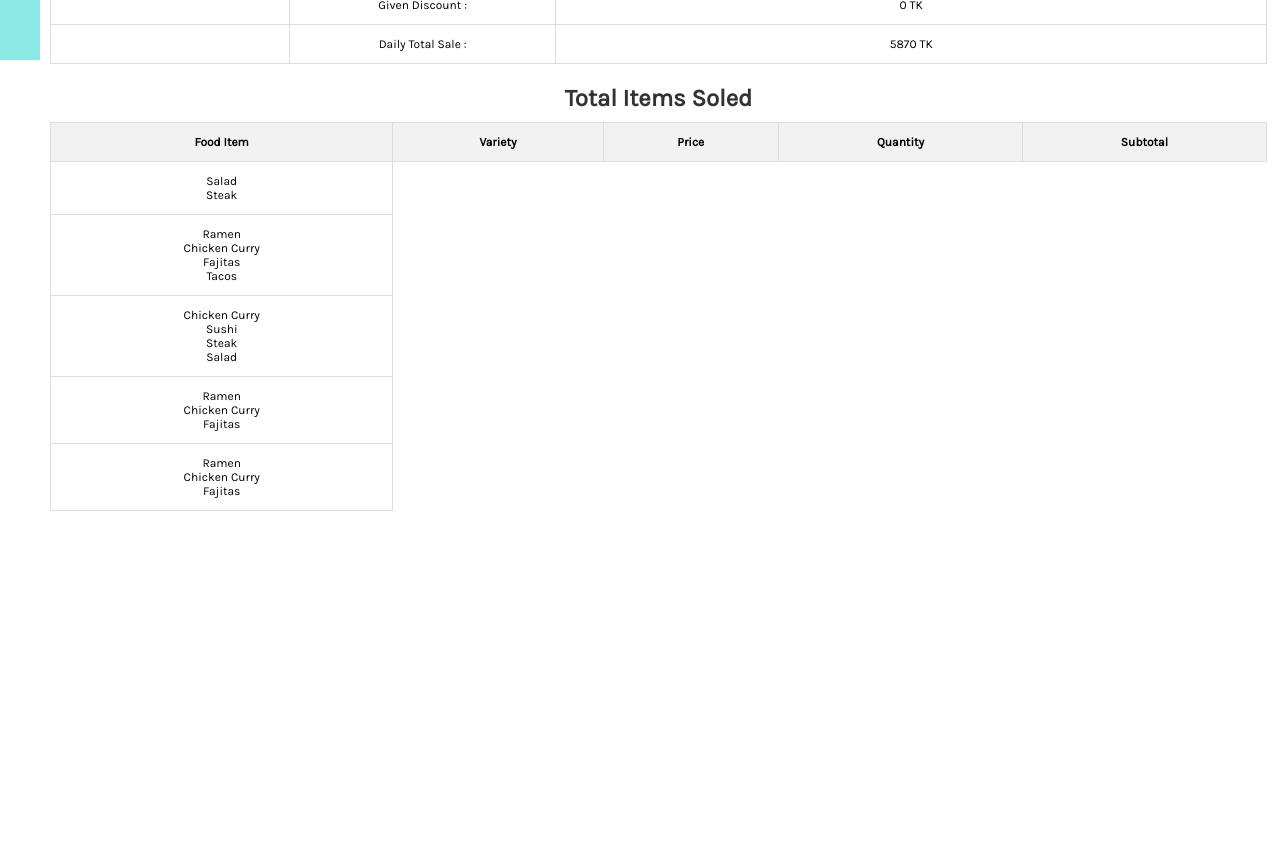
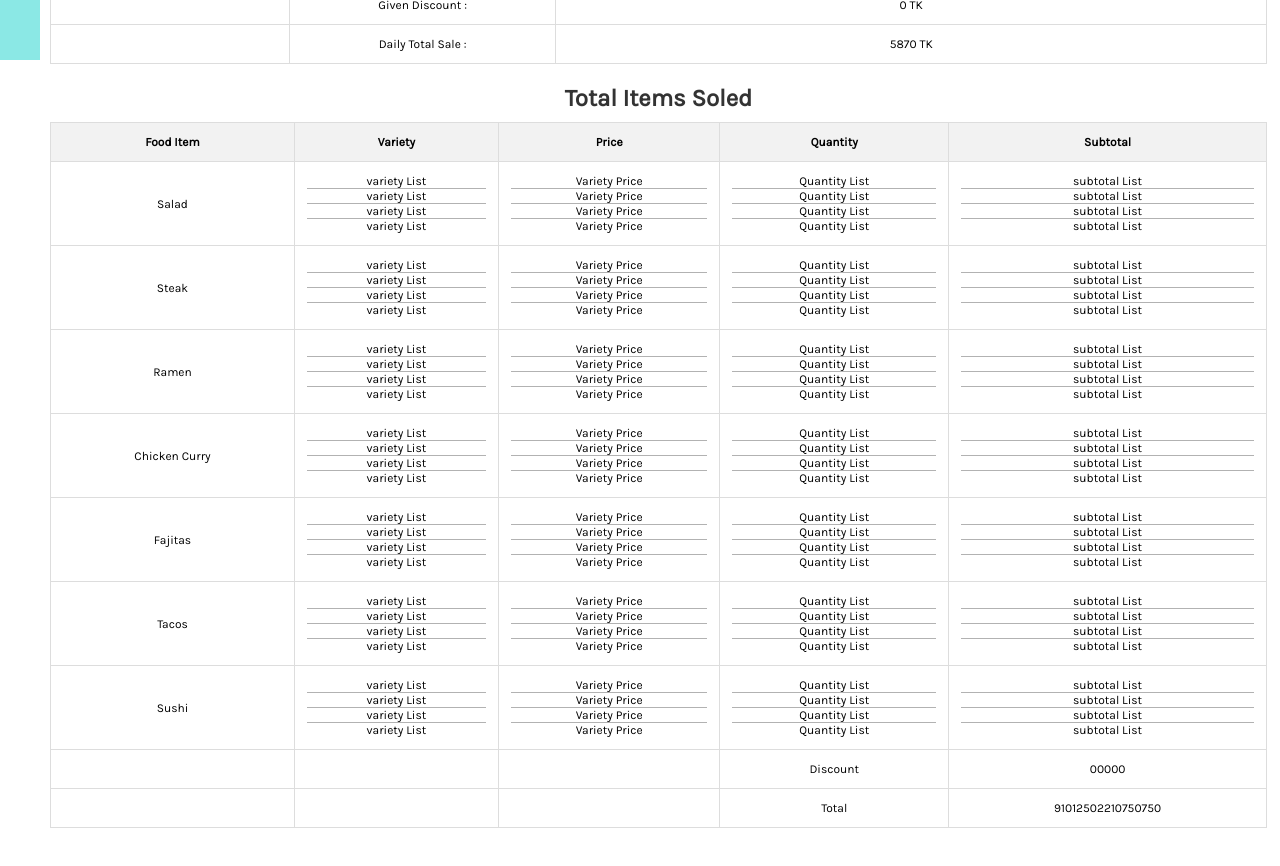
Before and after one commit to rabby-shek/project-minus-31, a React (Create React App) app: page /daily-sale-report in a window 1280 px wide. Shown: the part 740-1606 px from the top of the page. Before the commit the page ends 1351 px from the top, so only its background shows below. Built offline with nearby package versions, Linux system fonts and the light colour scheme; data requests are answered from the project's data file; a web font is replaced by a local one.

Commit message:
working on per item todays sale report

```diff
--- a/db.json
+++ b/db.json
@@ -2293,6 +2293,134 @@
       "discount": 0,
       "formatDate": "2024-02-02",
       "id": 47
+    },
+    {
+      "selectedFoods": [
+        {
+          "id": 5,
+          "foodName": "Steak",
+          "varieties": [
+            {
+              "name": "medium-rare",
+              "price": "700"
+            },
+            {
+              "name": "well-done",
+              "price": "530"
+            },
+            {
+              "name": "rare",
+              "price": "630"
+            }
+          ],
+          "selectedVariety": "rare",
+          "quantity": 3
+        },
+        {
+          "id": 6,
+          "foodName": "Sushi",
+          "varieties": [
+            {
+              "name": "nigiri",
+              "price": "300"
+            },
+            {
+              "name": "sashimi",
+              "price": "340"
+            },
+            {
+              "name": "maki",
+              "price": "450"
+            }
+          ],
+          "selectedVariety": "nigiri",
+          "quantity": 2
+        },
+        {
+          "foodName": "Chicken Curry",
+          "varieties": [
+            {
+              "name": "spicy",
+              "price": "300"
+            },
+            {
+              "name": "mild",
+              "price": "340"
+            },
+            {
+              "name": "coconut",
+              "price": "400"
+            }
+          ],
+          "id": 7,
+          "selectedVariety": "mild",
+          "quantity": 1
+        },
+        {
+          "foodName": "Fajitas",
+          "varieties": [
+            {
+              "name": "chicken",
+              "price": "150"
+            },
+            {
+              "name": "beef",
+              "price": "500"
+            },
+            {
+              "name": "vegetarian",
+              "price": "200"
+            }
+          ],
+          "id": 8,
+          "selectedVariety": "beef",
+          "quantity": 3
+        },
+        {
+          "foodName": "Ramen",
+          "varieties": [
+            {
+              "name": "shoyu",
+              "price": "300"
+            },
+            {
+              "name": "miso",
+              "price": "350"
+            },
+            {
+              "name": "tonkotsu",
+              "price": "400"
+            }
+          ],
+          "id": 12,
+          "selectedVariety": "miso",
+          "quantity": 1
+        },
+        {
+          "id": 5,
+          "foodName": "Steak",
+          "varieties": [
+            {
+              "name": "medium-rare",
+              "price": "700"
+            },
+            {
+              "name": "well-done",
+              "price": "530"
+            },
+            {
+              "name": "rare",
+              "price": "630"
+            }
+          ],
+          "selectedVariety": "well-done",
+          "quantity": 2
+        }
+      ],
+      "total": 5700,
+      "discount": 40,
+      "formatDate": "2024-02-03",
+      "id": 48
     }
   ],
   "printDetails": [
--- a/src/hooks/useTitle.js
+++ b/src/hooks/useTitle.js
@@ -3,7 +3,7 @@ import { useEffect } from "react";
 const useTitle = (title) => {
   useEffect(() => {
     document.title = title;
-  }, []);
+  }, [title]);
 };
 
 export default useTitle;
--- a/src/pages/dailysalereport/DailySaleReport.jsx
+++ b/src/pages/dailysalereport/DailySaleReport.jsx
@@ -1,15 +1,20 @@
 import React, { useEffect, useState } from "react";
 import DailySaleReportChart from "./DailySaleReportChart";
 import useTitle from "../../hooks/useTitle";
-
+import PerItemSaleReport from "./PerItemSaleReport";
 const DailySaleReport = () => {
+  // setting up title for this
   useTitle("Daily Sale Report");
+  let dailySaleReport = 0;
+  let dailyDiscountReport = 0;
+  let countItem = 1;
   const currentDate = new Date();
   const todaysDate = currentDate.toISOString().split("T")[0];
   const [dailySaleReportData, setDailySaleReportData] = useState([]);
   const [isLoading, setIsLoading] = useState(true);
   const [selectedSaleDate, setSelectedSaleDate] = useState(todaysDate);
 
+  // fetch daily sales report data
   const fetchDailySaleReportData = async () => {
     try {
       const response = await fetch("http://localhost:6060/dailyFoodDetails");
@@ -25,29 +30,35 @@ const DailySaleReport = () => {
   useEffect(() => {
     fetchDailySaleReportData();
   }, []);
-
-  let dailySaleReport = 0;
-  let dailyDiscountReport = 0;
-
   const todaysSaleData = dailySaleReportData.filter(
     (items) => items.formatDate === selectedSaleDate
   );
-  console.log(todaysSaleData);
-  // const groupedData = {};
-  // todaysSaleData.forEach((item) => {
-  //   item.selectedFoods.forEach((food) => {
-  //     const key = `${food.foodName}_${food.selectedVariety}`;
-  //     if (!groupedData[key]) {
-  //       groupedData[key] = { ...food, totalQuantity: food.quantity };
-  //     } else {
-  //       groupedData[key].totalQuantity += food.quantity;
-  //     }
-  //   });
-  // });
 
-  // const groupedItems = Object.values(groupedData);
-  let countItem = 1;
-  // console.log(selectedSaleDate);
+  // finding todays soled item
+  const todaysItemNames = [];
+  todaysSaleData.forEach((item) => {
+    item.selectedFoods.forEach((food) => {
+      if (!todaysItemNames.includes(food.foodName)) {
+        todaysItemNames.push(food.foodName);
+      }
+    });
+  });
+  // get total value of soled items
+  const total = todaysSaleData.map((item) => {
+    return item.total;
+  });
+  const discount = todaysSaleData.map((item) => {
+    return item.discount;
+  });
+
+  const varieties = todaysSaleData.map((item) => {
+    return item.selectedFoods.map((food) => {
+      return food.selectedVariety;
+    });
+  });
+  // console.log(todaysSaleData);
+  console.log(varieties);
+
   return (
     <div className="daily-sale-report-container">
       <h2 className="daily-sale-report-header">Sale Report</h2>
@@ -78,18 +89,18 @@ const DailySaleReport = () => {
               </tr>
             </thead>
             <tbody>
-              {todaysSaleData.map((item) => {
+              {todaysSaleData.map((item, index) => {
                 dailySaleReport += item.total;
                 dailyDiscountReport += item.discount;
 
                 return (
-                  <tr key={item.id}>
+                  <tr key={index}>
                     <td>{countItem++}</td>
                     <td>{item.formatDate}</td>
                     <td>
-                      {item.selectedFoods.map((food) => (
+                      {item.selectedFoods.map((food, index) => (
                         <div
-                          key={food.id}
+                          key={index}
                           style={{
                             textAlign: "center",
                           }}
@@ -127,86 +138,19 @@ const DailySaleReport = () => {
               </tr>
             </tbody>
           </table>
-              {/* food item sales report  */}
-          <h2 className="daily-sale-report-header">Total Items Soled</h2>
-          <table>
-            <thead>
-              <th>Food Item</th>
-              <th>Variety</th>
-              <th>Price</th>
-              <th>Quantity</th>
-              <th>Subtotal</th>
-            </thead>
-            <tbody>
-              {todaysSaleData.map((item) => {
-                return (
-                  <tr>
-                    <td>
-                      {item.selectedFoods.map((food) => {
-                        return <p>{food.foodName}</p>;
-                      })}
-                    </td>
-                  </tr>
-                );
-              })}
-            </tbody>
-          </table>
+          {/* food item sales report  */}
+          <PerItemSaleReport
+            todaysItemNames={todaysItemNames}
+            total={total}
+            discount={discount}
+            varieties = {varieties}
+          />
         </div>
       ) : (
         <div style={{ textAlign: "center", marginTop: "100px" }}>
-          No data avaialble
+          No data available
         </div>
       )}
-
-      {/* <table>
-        <thead>
-          <th>Food Item</th>
-          <th>Variety</th>
-          <th>Price</th>
-          <th>Quantity</th>
-          <th>Subtotal</th>
-        </thead>
-        {groupedItems.map((food, index) => {
-          const selectedVarietyPrice =
-            food.varieties &&
-            food.varieties.find((v) => v.name === food.selectedVariety)?.price;
-
-          const subtotal = selectedVarietyPrice
-            ? selectedVarietyPrice * food.totalQuantity
-            : 0;
-
-          return (
-            <tr key={index}>
-              <td>{food.foodName}</td>
-              <td>{food.selectedVariety}</td>
-              <td>
-                {selectedVarietyPrice ? `${selectedVarietyPrice} TK` : ""}
-              </td>
-              <td>{food.totalQuantity}</td>
-              <td>{subtotal} TK</td>
-            </tr>
-          );
-        })}
-        <tr>
-          <td colSpan="4" style={{ textAlign: "right" }}>
-            Total :
-          </td>
-          <td>
-
-            {groupedItems.reduce(
-              (total, food) =>
-                ((food.varieties &&
-                  food.varieties.find((v) => v.name === food.selectedVariety)
-                    ?.price) ||
-                  0) *
-                  food.totalQuantity +
-                total,
-              0
-            )}{" "}
-            TK
-          </td>
-        </tr>
-      </table> */}
     </div>
   );
 };
--- /dev/null
+++ b/src/pages/dailysalereport/PerItemSaleReport.jsx
@@ -0,0 +1,90 @@
+import React from "react";
+
+const PerItemSaleReport = ({ todaysItemNames , total, discount, varieties}) => {
+
+    const margin =  <div style={{width:"100%",height:"1px",borderBottom:"1px solid black",opacity:"0.3"}}></div>;
+
+  return (
+    <>
+      <h2 className="daily-sale-report-header">Total Items Soled</h2>
+      <table>
+        <thead>
+          <tr>
+            <th>Food Item</th>
+            <th>Variety</th>
+            <th>Price</th>
+            <th>Quantity</th>
+            <th>Subtotal</th>
+          </tr>
+        </thead>
+        <tbody>
+          {todaysItemNames.map((perItem, index) => {
+            return (
+              <tr key={index}>
+                <td>{perItem}</td>
+                <td>
+                variety List
+                {margin}
+                variety List
+                {margin}
+                variety List
+                {margin}
+                variety List
+
+                </td>
+                <td>
+                Variety Price
+                {margin}
+                Variety Price
+                {margin}
+                Variety Price
+                {margin}
+                Variety Price
+
+                </td>
+                <td>
+                Quantity List
+                {margin}
+                Quantity List
+                {margin}
+                Quantity List
+                {margin}
+                Quantity List
+
+
+
+                </td>
+                <td>
+                subtotal List
+                {margin}
+                subtotal List
+                {margin}
+                subtotal List
+                {margin}
+                subtotal List
+
+                </td>
+
+              </tr>
+            );
+          })}
+           <tr>
+            <td></td>
+            <td></td>
+            <td></td>
+            <td>Discount</td>
+            <td>{discount}</td>
+          </tr>
+          <tr>
+            <td></td>
+            <td></td>
+            <td></td>
+            <td>Total</td>
+            <td>{total}</td>
+          </tr>
+        </tbody>
+      </table>
+    </>
+  );
+};
+export default PerItemSaleReport;
```
